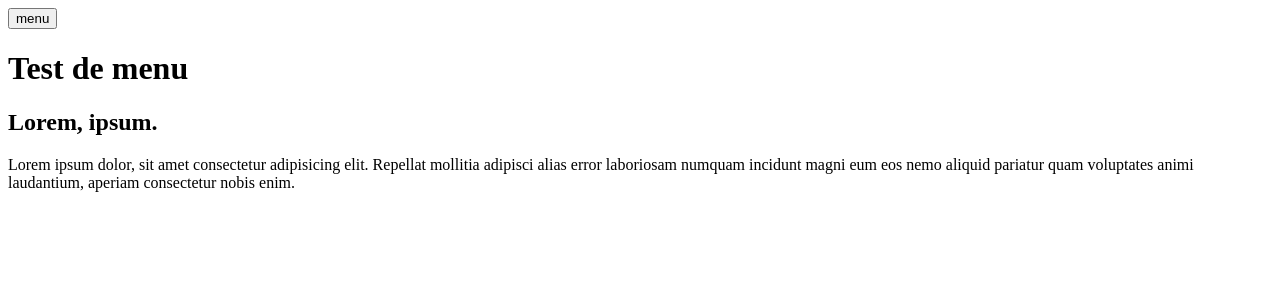
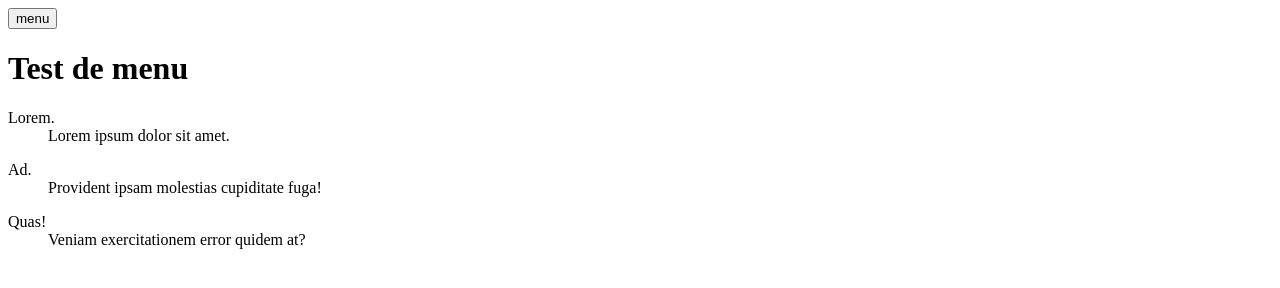
Before and after one commit to MMI-SAE-105/2022-r113-tp2-menu-alpinejs-Rose-Aline, a website: page index.html in a window 1280 px wide. Drawn offline with nearby package versions, Linux system fonts and the light colour scheme.

Commit message:
Aline_Rose_Début_Lorem_Ipsum

```diff
--- a/index.html
+++ b/index.html
@@ -18,7 +18,7 @@
     .header__menuBtn{ position:relative;
     z-index:10;}
     .noscroll
-    .noscroll body {overflox:hidden;}
+    .noscroll body {overflow:hidden;}
     </style>
     </div></head>
   <body>
@@ -37,12 +37,21 @@
         </nav>
     </header>
     <!-- h2>lorem2^p>lorem -->
-    <h2>Lorem, ipsum.</h2>
-    <p>
-      Lorem ipsum dolor, sit amet consectetur adipisicing elit. Repellat
-      mollitia adipisci alias error laboriosam numquam incidunt magni eum eos
-      nemo aliquid pariatur quam voluptates animi laudantium, aperiam
-      consectetur nobis enim.
-    </p>
+
+    <dl>
+      <dt>Lorem.</dt>
+      <dd>Lorem ipsum dolor sit amet.</dd>
+    </dl>
+    <dl>
+      <dt>Ad.</dt>
+      <dd>Provident ipsam molestias cupiditate fuga!</dd>
+    </dl>
+    <dl>
+      <dt>Quas!</dt>
+      <dd>Veniam exercitationem error quidem at?</dd>
+    </dl>
+
+
+
   </body>
 </html>
```
